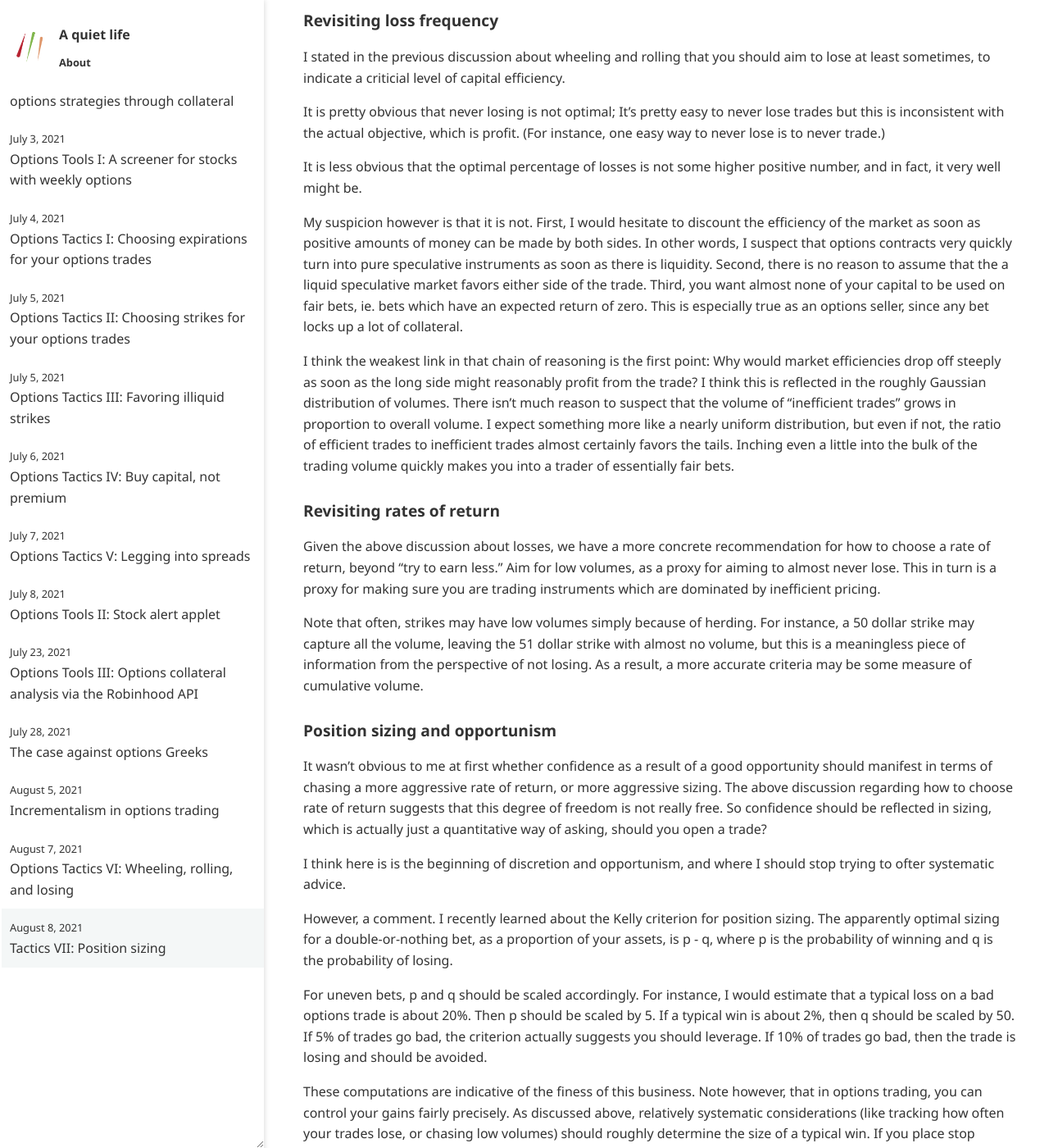
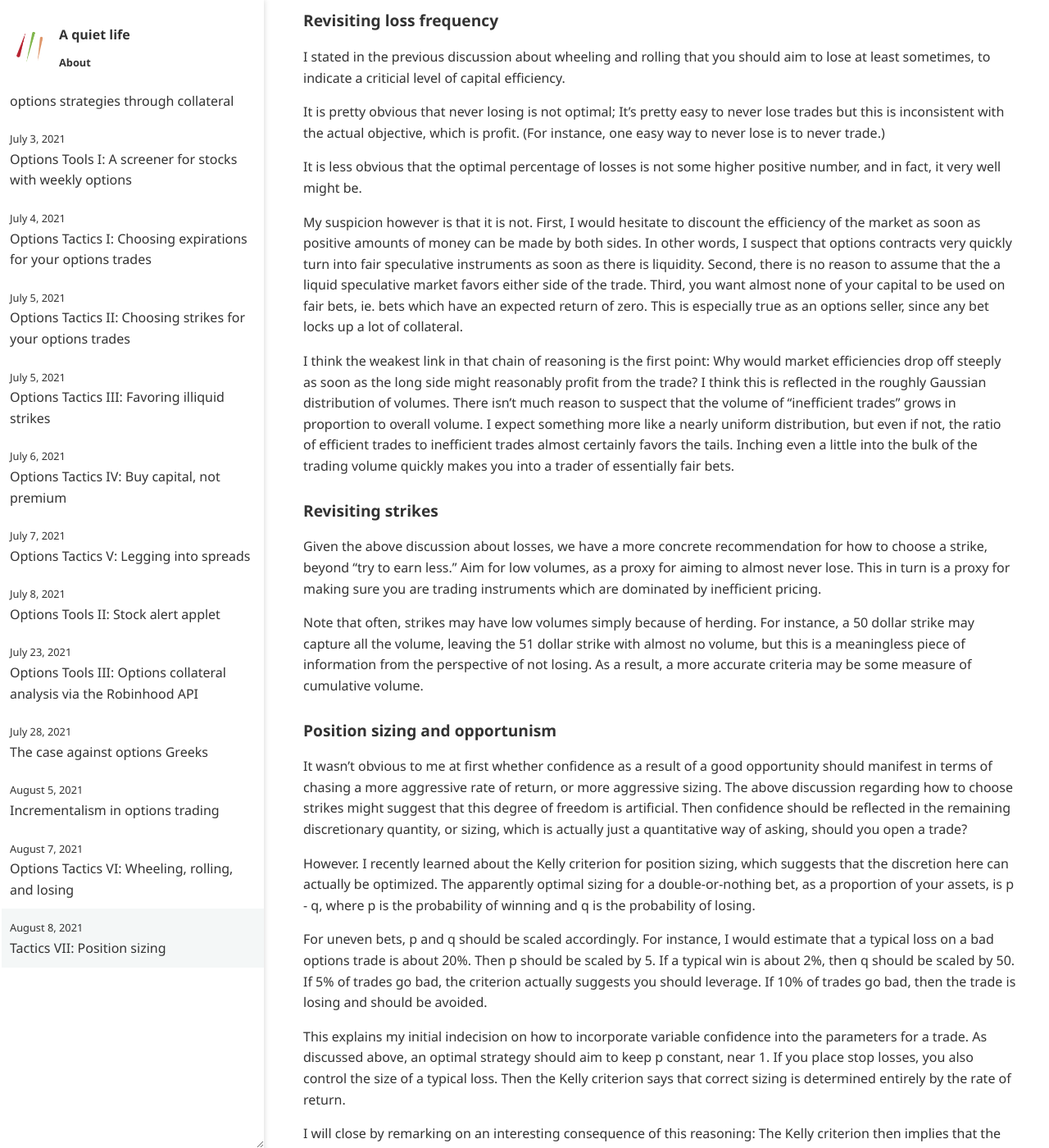
Before and after one commit to ansyblenetwork/aquietlife, a Jekyll site: the page built from _posts/2021-08-08-sizing.md, in a window 1280 px wide and 1400 px high, scrolled down 264 px. Shown: the whole window at 82% size. Built offline with Jekyll 4.4.1, drawn with Linux system fonts in a browser that asks for light colours; some of the changed text lies outside the part shown.

Commit message:
Update 2021-08-08-sizing.md

```diff
--- a/_posts/2021-08-08-sizing.md
+++ b/_posts/2021-08-08-sizing.md
@@ -17,28 +17,28 @@ It is pretty obvious that never losing is not optimal; It's pretty easy to never
 
 It is less obvious that the optimal percentage of losses is not some higher positive number, and in fact, it very well might be.
 
-My suspicion however is that it is not. First, I would hesitate to discount the efficiency of the market as soon as positive amounts of money can be made by both sides. In other words, I suspect that options contracts very quickly turn into pure speculative instruments as soon as there is liquidity. Second, there is no reason to assume that the a liquid speculative market favors either side of the trade. Third, you want almost none of your capital to be used on fair bets, ie. bets which have an expected return of zero. This is especially true as an options seller, since any bet locks up a lot of collateral.
+My suspicion however is that it is not. First, I would hesitate to discount the efficiency of the market as soon as positive amounts of money can be made by both sides. In other words, I suspect that options contracts very quickly turn into fair speculative instruments as soon as there is liquidity. Second, there is no reason to assume that the a liquid speculative market favors either side of the trade. Third, you want almost none of your capital to be used on fair bets, ie. bets which have an expected return of zero. This is especially true as an options seller, since any bet locks up a lot of collateral.
 
 I think the weakest link in that chain of reasoning is the first point: Why would market efficiencies drop off steeply as soon as the long side might reasonably profit from the trade? I think this is reflected in the roughly Gaussian distribution of volumes. There isn't much reason to suspect that the volume of "inefficient trades" grows in proportion to overall volume. I expect something more like a nearly uniform distribution, but even if not, the ratio of efficient trades to inefficient trades almost certainly favors the tails. Inching even a little into the bulk of the trading volume quickly makes you into a trader of essentially fair bets.
 
 
-### Revisiting rates of return
+### Revisiting strikes
 
-Given the above discussion about losses, we have a more concrete recommendation for how to choose a rate of return, beyond "try to earn less." Aim for low volumes, as a proxy for aiming to almost never lose. This in turn is a proxy for making sure you are trading instruments which are dominated by inefficient pricing.
+Given the above discussion about losses, we have a more concrete recommendation for how to choose a strike, beyond "try to earn less." Aim for low volumes, as a proxy for aiming to almost never lose. This in turn is a proxy for making sure you are trading instruments which are dominated by inefficient pricing.
 
 Note that often, strikes may have low volumes simply because of herding. For instance, a 50 dollar strike may capture all the volume, leaving the 51 dollar strike with almost no volume, but this is a meaningless piece of information from the perspective of not losing. As a result, a more accurate criteria may be some measure of cumulative volume.
 
 
 ### Position sizing and opportunism
 
-It wasn't obvious to me at first whether confidence as a result of a good opportunity should manifest in terms of chasing a more aggressive rate of return, or more aggressive sizing. The above discussion regarding how to choose rate of return suggests that this degree of freedom is not really free. So confidence should be reflected in sizing, which is actually just a quantitative way of asking, should you open a trade?
+It wasn't obvious to me at first whether confidence as a result of a good opportunity should manifest in terms of chasing a more aggressive rate of return, or more aggressive sizing. The above discussion regarding how to choose strikes might suggest that this degree of freedom is artificial. Then confidence should be reflected in the remaining discretionary quantity, or sizing, which is actually just a quantitative way of asking, should you open a trade?
 
-I think here is is the beginning of discretion and opportunism, and where I should stop trying to ofter systematic advice.
-
-However, a comment. I recently learned about the Kelly criterion for position sizing. The apparently optimal sizing for a double-or-nothing bet, as a proportion of your assets, is p - q, where p is the probability of winning and q is the probability of losing.
+However. I recently learned about the Kelly criterion for position sizing, which suggests that the discretion here can actually be optimized. The apparently optimal sizing for a double-or-nothing bet, as a proportion of your assets, is p - q, where p is the probability of winning and q is the probability of losing.
 
 For uneven bets, p and q should be scaled accordingly. For instance, I would estimate that a typical loss on a bad options trade is about 20%. Then p should be scaled by 5. If a typical win is about 2%, then q should be scaled by 50. If 5% of trades go bad, the criterion actually suggests you should leverage. If 10% of trades go bad, then the trade is losing and should be avoided.
 
-These computations are indicative of the finess of this business. Note however, that in options trading, you can control your gains fairly precisely. As discussed above, relatively systematic considerations (like tracking how often your trades lose, or chasing low volumes) should roughly determine the size of a typical win. If you place stop losses, you also control the size of a loss.
+This explains my initial indecision on how to incorporate variable confidence into the parameters for a trade. As discussed above, an optimal strategy should aim to keep p constant, near 1. If you place stop losses, you also control the size of a typical loss. Then the Kelly criterion says that correct sizing is determined entirely by the rate of return.
 
-The Kelly criterison says that in this setting, the correct sizing is determined by one number: The probability that a particular trade will win.
+I will close by remarking on an interesting consequence of this reasoning: The Kelly criterion then implies that the trades on which you choose a more aggressive rate of return, should also be sized higher!
+
+This admittedly seems slightly paradoxical. It rests on the belief that an optimal strategy should choose trades with a fixed chance of winning. This fixes p and q in the Kelly criterion, which causes sizing and rate of return to move in the same direction: You should bet bigger on trades with better returns.
```
